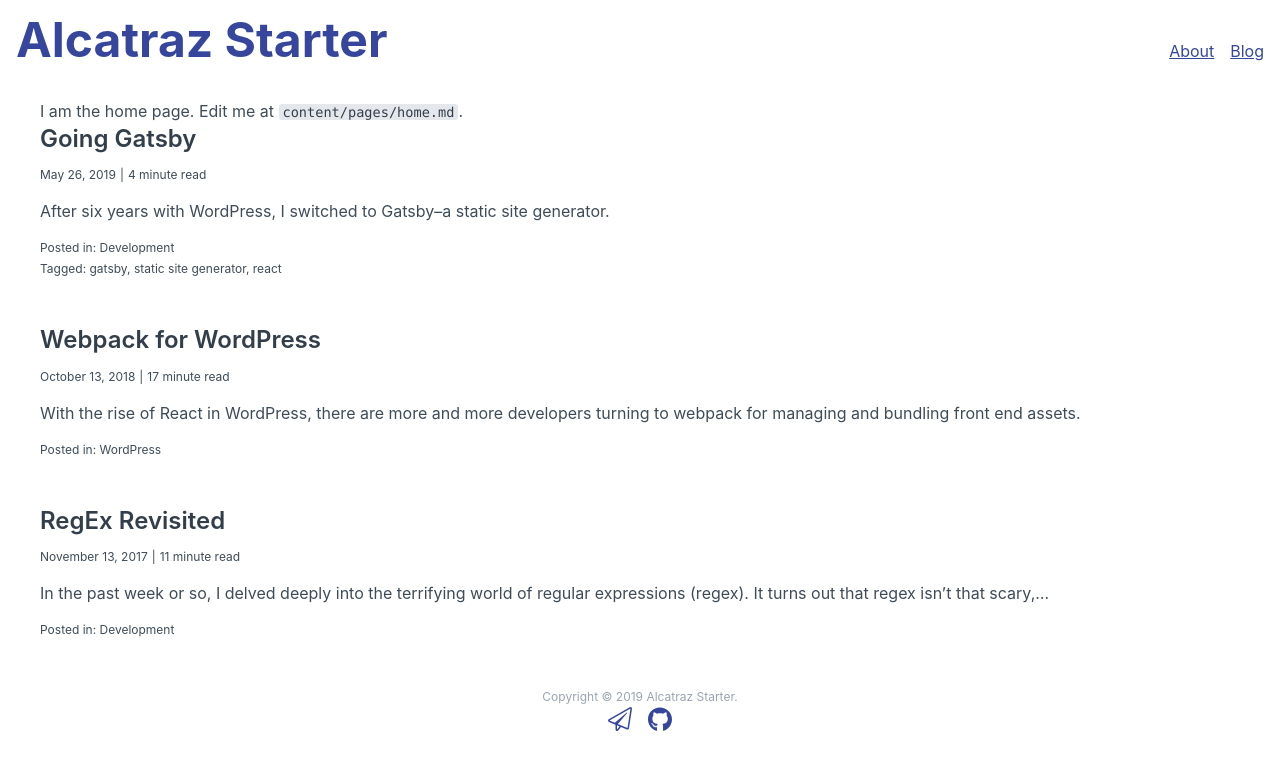
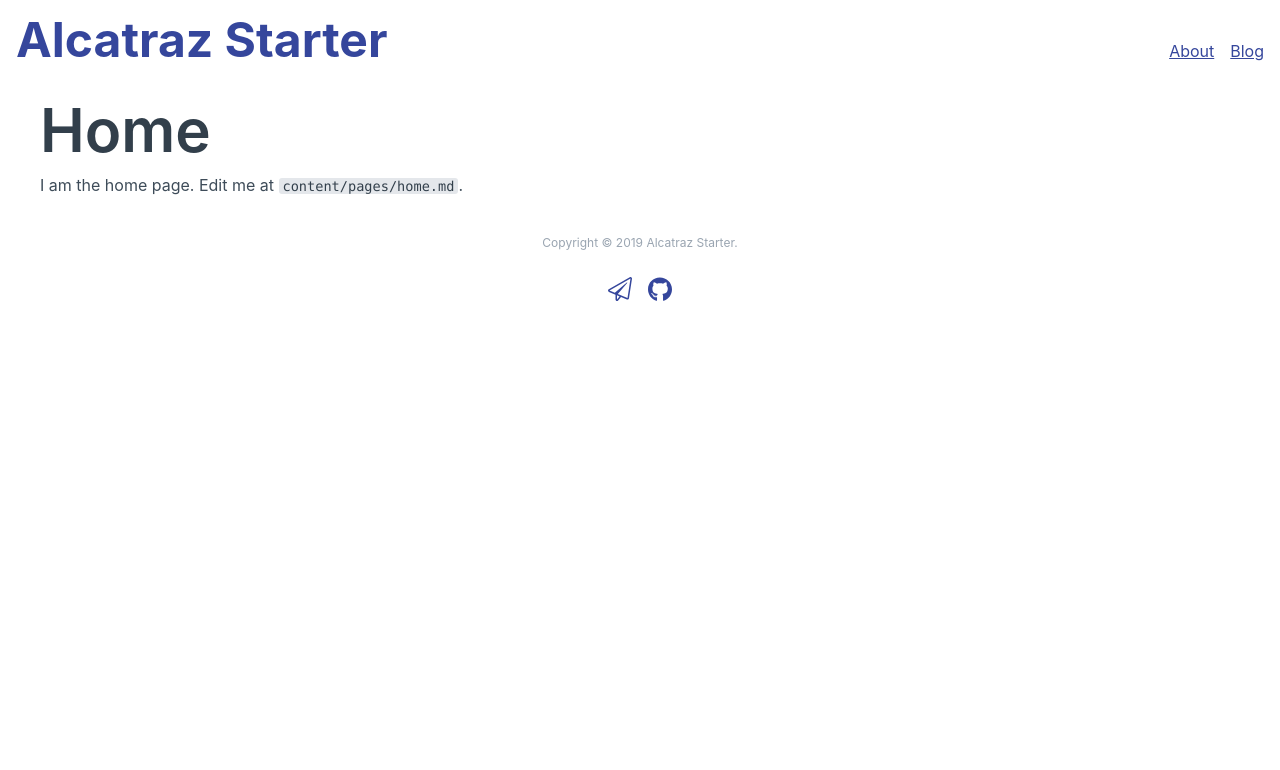
Before and after one commit to carrieforde/gatsby-starter-alcatraz, a Gatsby site: page / in a window 1280 px wide. Built offline with nearby package versions, Linux system fonts and the light colour scheme; Gatsby itself is replaced by a stand-in of ours; some packages are replaced by stand-ins of ours.

Commit message:
Updates home page

```diff
--- a/content/pages/home.md
+++ b/content/pages/home/index.md
@@ -1,5 +1,5 @@
 ---
-title: ''
+title: 'Home'
 ---
 
 I am the home page. Edit me at `content/pages/home.md`.
--- a/src/pages/index.tsx
+++ b/src/pages/index.tsx
@@ -4,17 +4,16 @@
 import Site from '../components/Site';
 import SEO from '../components/Site/Seo';
 import { Page } from '../interfaces/page.interface';
-import Blog from '../components/Blog';
+import PageElement from '../components/PageElements/PageElement';
 
 const IndexPage = ({ data }: Page) => {
-  const { frontmatter, html } = data.markdownRemark;
+  const { frontmatter } = data.markdownRemark;
   const { title } = frontmatter;
 
   return (
     <Site>
       <SEO title={title} />
-      <div dangerouslySetInnerHTML={{ __html: html }}></div>
-      <Blog />
+      <PageElement data={data} />
     </Site>
   );
 };
@@ -23,7 +22,7 @@
 
 export const query = graphql`
   query Home {
-    markdownRemark(fileAbsolutePath: {regex: "/home\\.md/"}) {
+    markdownRemark(fileAbsolutePath: { regex: "/home/" }) {
       frontmatter {
         title
         date
@@ -33,4 +32,5 @@
       }
       html
     }
-  }`;
+  }
+`;
```
